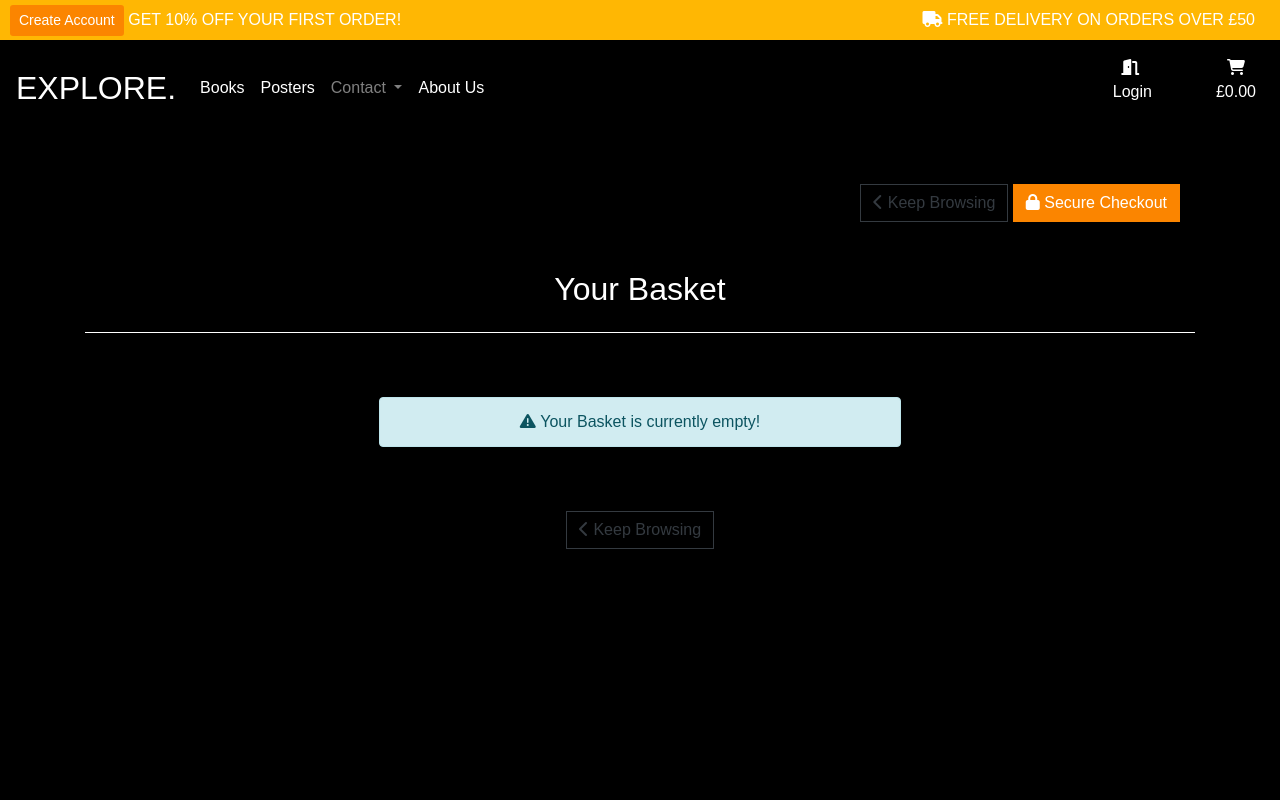
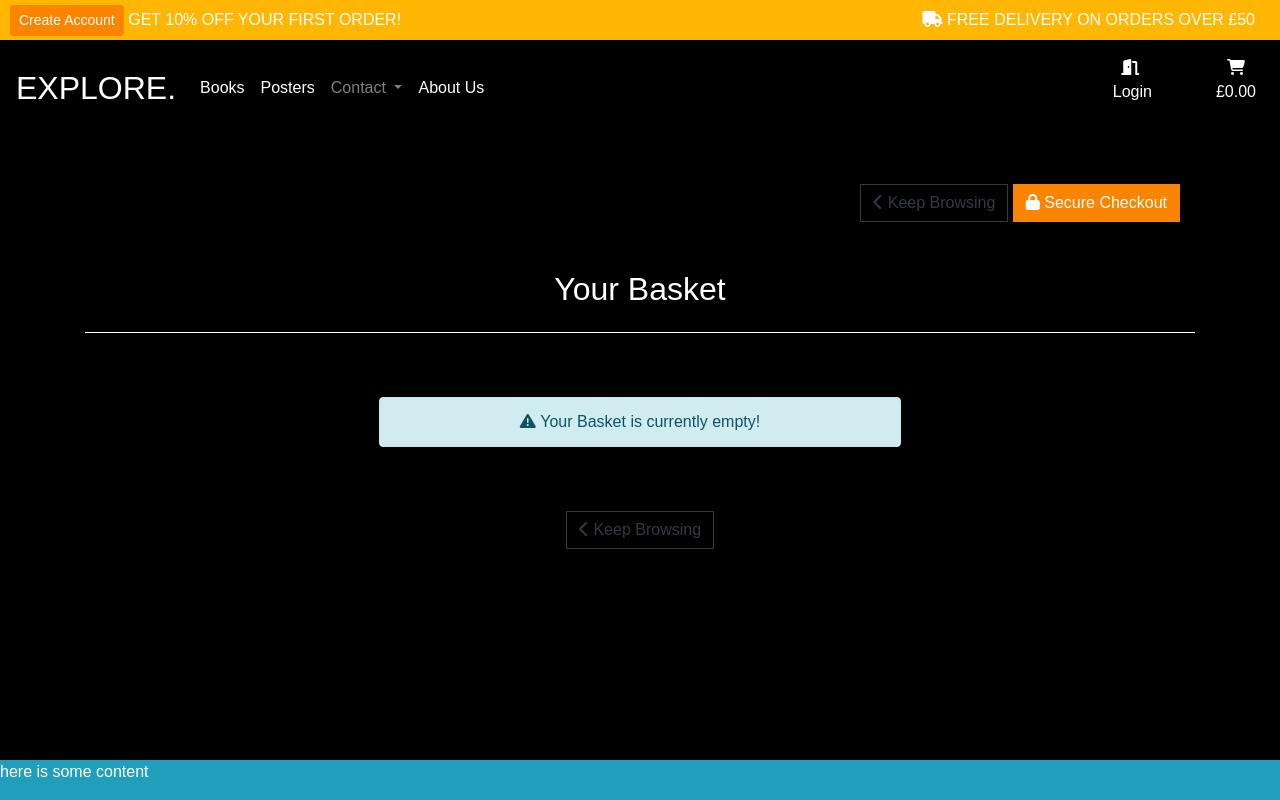
Before and after one commit to RadheyaM/explore, a Django app: page /basket/ in a window 1280 px wide. Run offline with Django 3.2, Linux system fonts and the light colour scheme; some libraries are stand-ins or nearby versions.

Commit message:
Add a footer and styling to ensure it sticks to the bottom of all pages

```diff
--- a/basket/templates/basket/basket.html
+++ b/basket/templates/basket/basket.html
@@ -2,7 +2,8 @@
 {% load static %}
 
 {% block content %}
-    <section class="container">
+    <section class="basket-container">
+        <div class="container">
             <div class="col-lg-12 text-right">
                 <a href="{% url 'books' %}" class="btn btn-outline-dark rounded-0 mt-5">
                     <i class="fas fa-chevron-left"></i>&nbsp;Keep Browsing</i>
@@ -15,8 +16,8 @@
                 <h2>Your Basket</h2>
             </div>
             <hr>
-    </section>
-    <section class="container">
+        </div>
+        <div class="container">
             <div class="row d-flex">
                 {% for item in basket_items %}
                     {% if item.poster %}
@@ -99,6 +100,7 @@
                     </div>
                 {% endif %}
             </div>
+        </div>
     </section>
 {% endblock %}
 
--- a/checkout/static/checkout/css/checkout.css
+++ b/checkout/static/checkout/css/checkout.css
@@ -1,4 +1,8 @@
 /* Code from boutique ado */
+.checkout-container {
+    flex: 1 0 auto;
+}
+
 .StripeElement,
 .stripe-style-input {
   box-sizing: border-box;
--- a/checkout/templates/checkout/checkout-success.html
+++ b/checkout/templates/checkout/checkout-success.html
@@ -12,7 +12,7 @@
 {% endblock %}
 
 {% block content %}
-<section class="container">
+<section class="container checkout-container">
     <div class="row">
         <div class="col text-center">
             <hr>
--- a/checkout/templates/checkout/checkout.html
+++ b/checkout/templates/checkout/checkout.html
@@ -13,7 +13,7 @@
 {% endblock %}
 
 {% block content %}
-<section class="container">
+<section class="container checkout-container">
     <div class="row">
         <div class="col text-center">
             <hr>
--- a/home/static/home/css/home.css
+++ b/home/static/home/css/home.css
@@ -5,10 +5,11 @@
 
 .hero-section {
     display: block;
-    height: 80vh;
+    height: 100%;;
     width: 100%;
     padding-top: 10px;
     margin: 0;
+    flex: 1 0 auto;
 }
 
 .hero-image {
@@ -60,6 +61,9 @@
 /*=========================
     About us page
 ==========================*/
+.about-container {
+    flex: 1 0 auto;
+}
 
 .about-us-image {
     background: url('/media/about-us.jpg') no-repeat center center fixed;
--- a/home/templates/home/about.html
+++ b/home/templates/home/about.html
@@ -8,7 +8,7 @@
 {% block extra_title %} | About Us {% endblock %}
 
 {% block content %}
-    <section class="container">
+    <section class="container about-container">
         <div class="row">
             <div class="col-12 text-left">
                 <h1>About Us</h1>
--- a/static/css/base.css
+++ b/static/css/base.css
@@ -118,17 +118,18 @@ hr {
     right: 0;
 }
 
-/* footer {
+footer {
     width: 100%;
-    height: 50px;
     background-color: var(--blue);
-    position: fixed;
-    bottom: 0;
-} */
+    flex-shrink: 0;
+}
 
 /*===================================
 basket
 ===================================*/
+.basket-container {
+    flex: 1 0 auto;
+}
 
 .basket-table {
     height: 200px;
--- a/templates/base.html
+++ b/templates/base.html
@@ -61,6 +61,8 @@
 
     {% block post_load_js %}
     {% endblock %}
-
+    <footer>
+        <p>here is some content</p>
+    </footer>
   </body>
 </html>
```
Also changed, not shown: db.sqlite3. Lines whose indentation alone changed are shown as unchanged.
